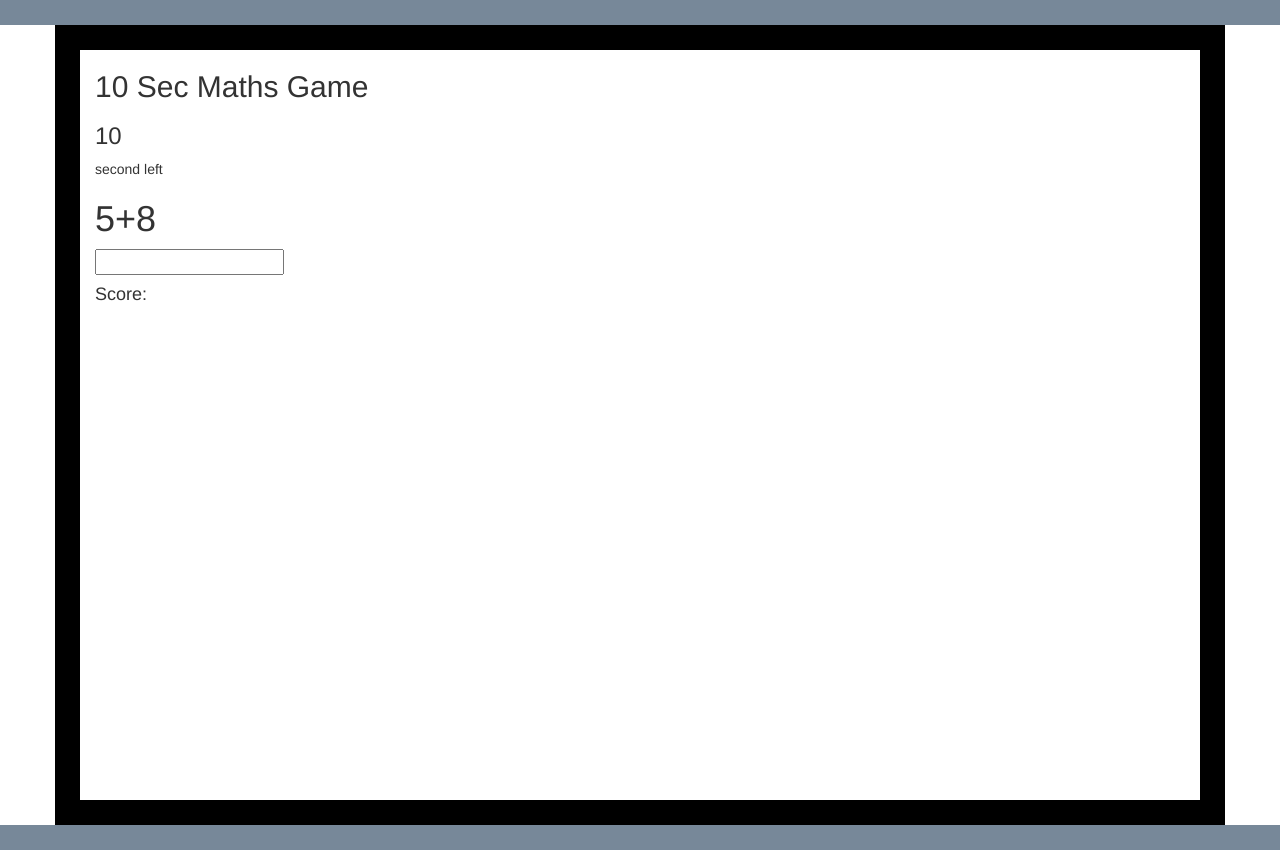
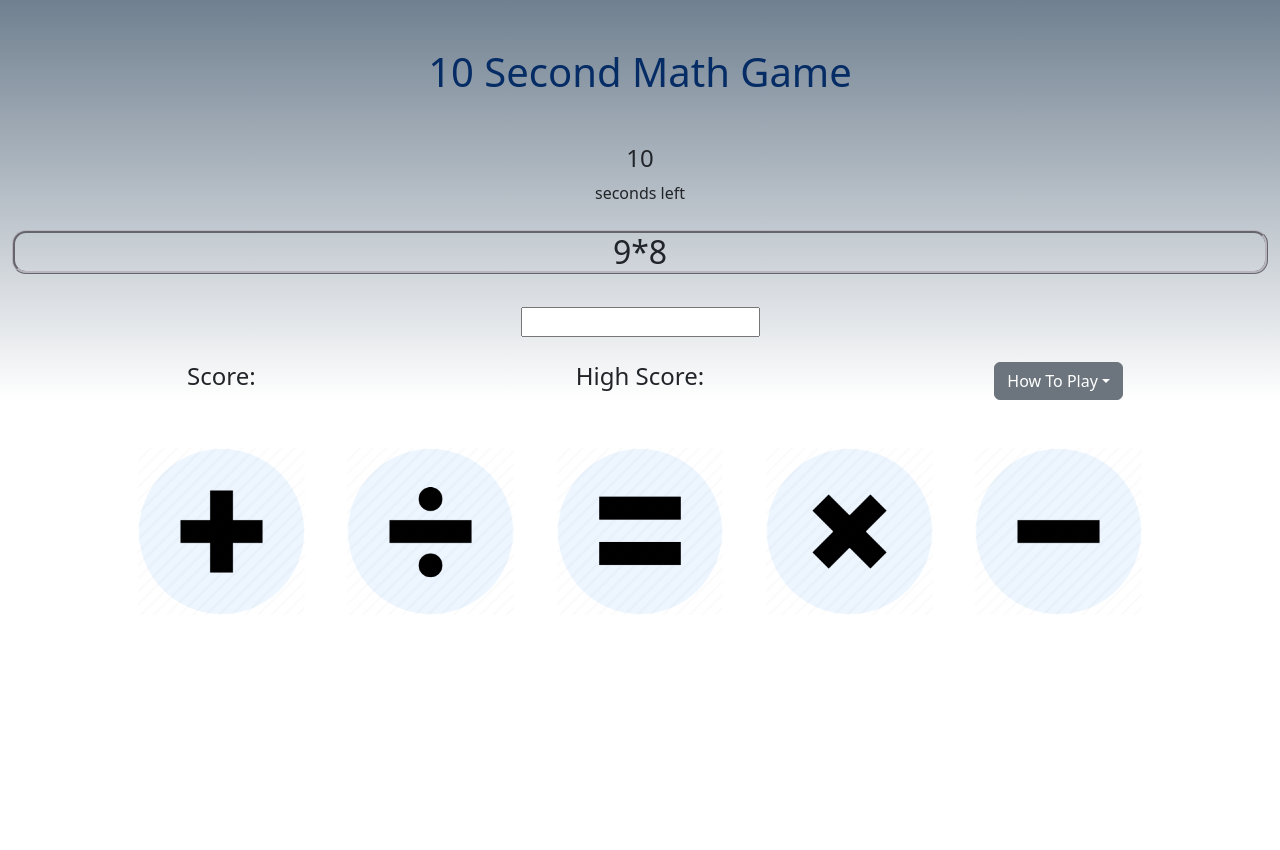
Before and after one commit to PabsFerdinand89/10-Sec-Math-Game, a plain HTML site: page index.html in a window 1280 px wide. After the commit the page ends 800 px from the top, so only its background shows below. Drawn offline with nearby package versions, Linux system fonts and the light colour scheme.

Commit message:
Add files via upload
Fixed bugs from previous commit; game should be fully functional

```diff
--- a/index.html
+++ b/index.html
@@ -4,23 +4,61 @@
     <meta charset="utf-8">
     <meta name="viewport" content="width=device-width">
     <title>10 Sec Maths Game</title>
-    <link href="style.css" rel="stylesheet" type="text/css" />
-    <link rel="stylesheet" href="https://maxcdn.bootstrapcdn.com/bootstrap/3.3.7/css/bootstrap.min.css">
+
+    <link href="https://cdn.jsdelivr.net/npm/bootstrap@5.3.0/dist/css/bootstrap.min.css" rel="stylesheet" integrity="sha384-9ndCyUaIbzAi2FUVXJi0CjmCapSmO7SnpJef0486qhLnuZ2cdeRhO02iuK6FUUVM" crossorigin="anonymous" />
+    <link href="style.css" rel="stylesheet" type="text/css"/>
+
     <script src="https://ajax.googleapis.com/ajax/libs/jquery/3.3.1/jquery.min.js"></script>
+    <script src="https://cdn.jsdelivr.net/npm/@popperjs/core@2.11.8/dist/umd/popper.min.js" integrity="sha384-I7E8VVD/ismYTF4hNIPjVp/Zjvgyol6VFvRkX/vR+Vc4jQkC+hVqc2pM8ODewa9r" crossorigin="anonymous"></script>
+<script src="https://cdn.jsdelivr.net/npm/bootstrap@5.3.0/dist/js/bootstrap.min.js" integrity="sha384-fbbOQedDUMZZ5KreZpsbe1LCZPVmfTnH7ois6mU1QK+m14rQ1l2bGBq41eYeM/fS" crossorigin="anonymous"></script>
     <script src="script.js"></script>
   </head>
+
   <body>
-    <div class="container">
+    <div class="container-fluid text-center">
       <div class="row">
         <div class="col-xs-12">
-          <h2>10 Sec Maths Game</h2>
-          <h3 id="timeLeft">10</h3>
-          <p>second left</p>
-          <h1 id="equation"></h1>
-          <input id="userAnswerInput" type="number" />
-          <h4>Score: <span id="userScore"></span></h4>
+          <h1 class="m-5 text-primary-emphasis"><label>10 Second Math Game</label></h1>
+        </div>
+        <div class="col-sm-12">
+          <h4 id="time-left">10 </h4>
+          <span>seconds left</span>
+        <div class="col-12">
+          <h2 id="equation"></h2>
+          <input id="user-input" type="number"/>
+        </div>
+      </div>
+    </div>
+    <div id="scoreArea" class="container-fluid">
+      <div class="row">
+        <div class="col-4 text-center">
+          <h4>Score: <span id="score"></span></h4>
+        </div>
+        <div class="col-4 text-center">
+          <h4>High Score: <span id="highScore"></span></h4>
+        </div>
+        <div class="col-4 text-center">
+          <button id="howToPlayBtn" class="btn btn-secondary dropdown-toggle" type="button" id="dropdownMenuButtonLight" data-bs-toggle="dropdown" aria-expanded="false">How To Play</button>
+          <ul class="dropdown-menu" aria-labelledby="dropdownMenuButtonLight">
+            <li id="instructions" class="container-fluid text-wrap dropdown-item"><small>You have 10 seconds to answer as many questions as you can. The timer starts when you input your first answer. You get 1 point & 1 second added for every question you answer correctly. The game is over once the timer runs out. Good luck!</small></li>
+          </ul>
         </div>
       </div>
     </div>
   </body>
+
+  <footer>
+    <div class="container-fluid mt-5">
+      <div class="row">
+        <div class="col-sm-1"></div>
+        <div class="col-sm-2"><img src="/addition.png" class="img-fluid"alt="additionOperator"/></div>
+        <div class="col-sm-2"><img src="/division.png" class="img-fuid"alt="divisionOperator"/></div>
+        <div class="col-sm-2"><img src="/equal sign.png" class="img-fluid" alt="equalSign"></div>
+        <div class="col-sm-2"><img src="/multiplication.png" class="img-fluid" alt="multiplicationOperator"/></div>
+        <div class="col-sm-2"><img src="/subtraction.png" class="img-fluid" alt="subtractionOperator"></div>
+        <div class="col-sm-1"></div>
+      </div>
+    </div>
+  </footer>
+
 </html>
--- a/script.js
+++ b/script.js
@@ -3,21 +3,28 @@ $(document).ready(function(){
   var interval;
   var timeLeft = 10;
   var score = 0;
+  var highScore = 0;
 
   var updateTimeLeft = function (amount) {
     timeLeft += amount;
-    $('#timeLeft').text(timeLeft);
+    $('#time-left').text(timeLeft);
   };
 
   var updateScore = function (amount) {
     score += amount;
-    $('#userScore').text(score);
+    $('#score').text(score);
   };
 
   var startGame = function () {
     if (!interval) {
       if (timeLeft === 0) {
         updateTimeLeft(10);
+        if (score > highScore) {
+          highScore = score;
+          $('#highScore').text(highScore);
+          alert("New High Score!");
+          localStorage.setItem(highScore, '#highScore.text');
+        };
         updateScore(-score);
       }
       interval = setInterval(function () {
@@ -31,9 +38,11 @@ $(document).ready(function(){
   };
 
 
+  var questionGenerator = function () {
+    var question = {};
     var getRandomNumberA = Math.floor(Math.random() * 10) + 1;
     var getRandomNumberB = Math.floor(Math.random() * 10) + 1;
-
+    //get random operator
     var opArray = ['+', '-', '*', '/'];
     var getRandomItem = function (arr) {
       var randomIndex = Math.floor(Math.random() * arr.length);
@@ -42,32 +51,32 @@ $(document).ready(function(){
       };
     var randomOp = getRandomItem(opArray);
 
-  var getRandomQuestion = function () {
-    question = {};
-    question = getRandomNumberA + randomOp + getRandomNumberB;
+    question.answer = eval(getRandomNumberA + randomOp + getRandomNumberB);
+    question.equation = String(getRandomNumberA) + String(randomOp) + String(getRandomNumberB);
+
     return question;
   };
-  $('#equation').text(getRandomQuestion);
-  var answer = eval(getRandomNumberA + randomOp + getRandomNumberB);
-
-  var getNewQuestion = function () {
-    currentQuestion = getRandomQuestion();
-  }
 
 
-  var checkAnswer = function (userAnswerInput, answer) {
-    if (userAnswerInput === answer) {
-      getNewQuestion();
-      $('#userAnswerInput').val('');
+  var renderNewQuestion = function () {
+    currentQuestion = questionGenerator();
+    $('#equation').text(currentQuestion.equation);
+  };
+
+  var checkAnswer = function (userInput, answer) {
+    if (userInput === answer) {
+      renderNewQuestion();
+      $('#user-input').val('');
       updateTimeLeft(+1);
       updateScore(+1);
     }
   };
 
-  $('#userAnswerInput').on('keyup', function () {
+
+  $('#user-input').on('keyup', function () {
     startGame();
-    checkAnswer(($(this).val()), currentQuestion.answer);
+    checkAnswer(Number($(this).val()), currentQuestion.answer);
   });
 
-  getNewQuestion();
+  renderNewQuestion();
 });
--- a/style.css
+++ b/style.css
@@ -1,19 +1,37 @@
-html, body {
+html {
   height: 100%;
   width: 100%;
-  background-color: lightslategray;
+}
+
+body {
+  background-image: linear-gradient(slategrey, white, white);
+}
+
+h1 {
+  color: rgb(9, 69, 118);
+}
+
+#equation {
+  margin-top: 25px;
+  border-style: ridge;
+  border-color: rgb(182, 181, 191);
+  border-radius: 14px;
+}
+
+.container, input {
   margin-top: 25px;
   margin-bottom: 25px;
 }
 
-small {
-  background-color: white;
+button:hover {
+  color: lightgrey;
+  transition: 2s;
 }
 
-.container {
-  width: 100%;
-  height: 100%;
-  border-style: solid;
-  border-color: black;
-  border-width: 25px;
+ul {
+  width: 50%;
 }
+
+img {
+  width: 90%;
+}
```
Also changed, not shown: addition.png (added), division.png (added), equal sign.png (added), multiplication.png (added), subtraction.png (added). Lines whose indentation alone changed are shown as unchanged.
